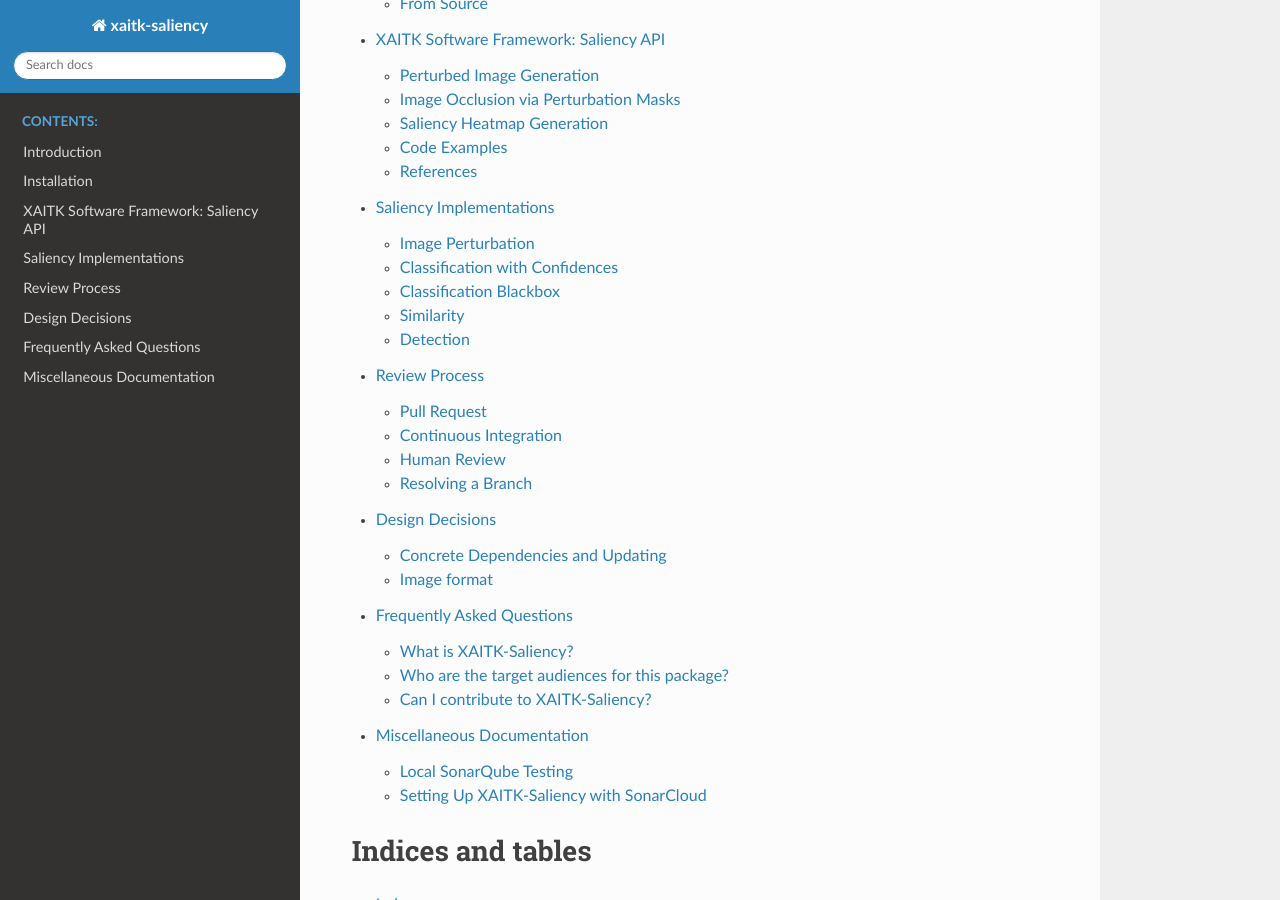
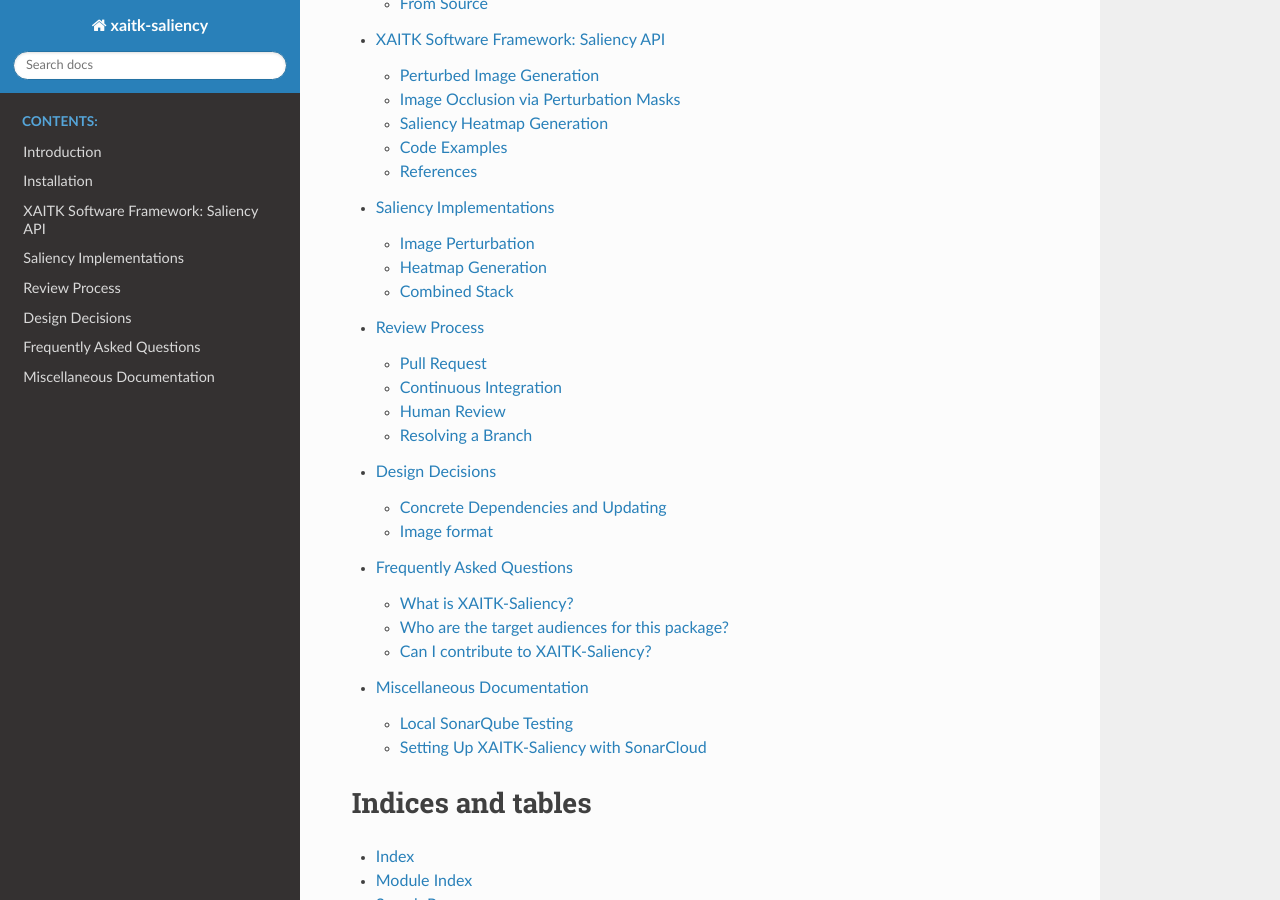
Before and after one commit to XAITK/xaitk-saliency, a Sphinx documentation site: the page built from docs/index.rst, in a window 1280 px wide and 900 px high, scrolled down 372 px. Built offline with Sphinx 7.4.7 and the Read the Docs theme 2.0.0, drawn with Linux system fonts in a browser that asks for light colours; pages that are not in the unit, such as notebooks, are missing from menus.

Commit message:
Re-organize classes

```diff
--- a/docs/implementations.rst
+++ b/docs/implementations.rst
@@ -23,9 +23,9 @@
 .. autoclass:: xaitk_saliency.impls.perturb_image.sliding_window.SlidingWindow
   :members:
 
---------------------------------
-Classification with Confidences
---------------------------------
+-------------------
+Heatmap Generation
+-------------------
 
 Class: OcclusionScoring
 ------------------------
@@ -37,9 +37,19 @@
 .. autoclass:: xaitk_saliency.impls.gen_classifier_conf_sal.rise_scoring.RISEScoring
   :members:
 
-------------------------
-Classification Blackbox
-------------------------
+Class: SimilarityScoring
+-------------------------
+.. autoclass:: xaitk_saliency.impls.gen_descriptor_sim_sal.similarity_scoring.SimilarityScoring
+  :members:
+
+Class: DRISEScoring
+--------------------
+.. autoclass:: xaitk_saliency.impls.gen_detector_prop_sal.drise_scoring.DRISEScoring
+  :members:
+
+---------------
+Combined Stack
+---------------
 
 Class: PerturbationOcclusion
 -----------------------------
@@ -55,21 +65,3 @@
 --------------------------
 .. autoclass:: xaitk_saliency.impls.gen_image_classifier_blackbox_sal.slidingwindow.SlidingWindowStack
   :members:
-
------------
-Similarity
------------
-
-Class: SimilarityScoring
--------------------------
-.. autoclass:: xaitk_saliency.impls.gen_descriptor_sim_sal.similarity_scoring.SimilarityScoring
-  :members:
-
-----------
-Detection
-----------
-
-Class: DRISEScoring
---------------------
-.. autoclass:: xaitk_saliency.impls.gen_detector_prop_sal.drise_scoring.DRISEScoring
-  :members:
```
